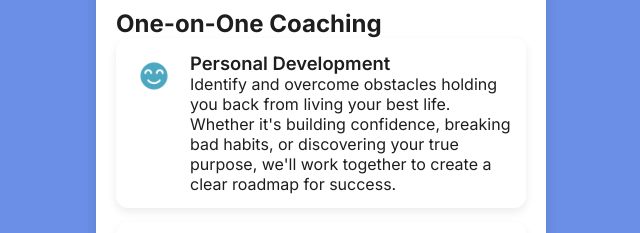
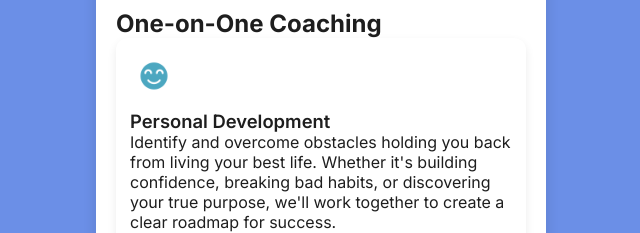
Before and after one commit to jdag000/Path-to-Success, a plain HTML site: page index.html in a window 1280 px wide. Shown: the part 488-721 px from the top of the page, without its empty margins (319-959 px from the left). Drawn offline with Linux system fonts and the light colour scheme; a web font is replaced by a local one.

Commit message:
service card

```diff
--- a/style.css
+++ b/style.css
@@ -149,9 +149,10 @@ main {
 /* ---------- SERVICE CARDS ---------- */
 
 .service-card {
-  display: grid;
-  grid-template-columns: auto 1fr;
-  gap: 12px;
+  display: flex;
+  flex-direction: column;
+  align-items: flex-start;
+  gap: 10px;
   background: var(--white);
   border-radius: 12px;
   padding: 14px;
```
